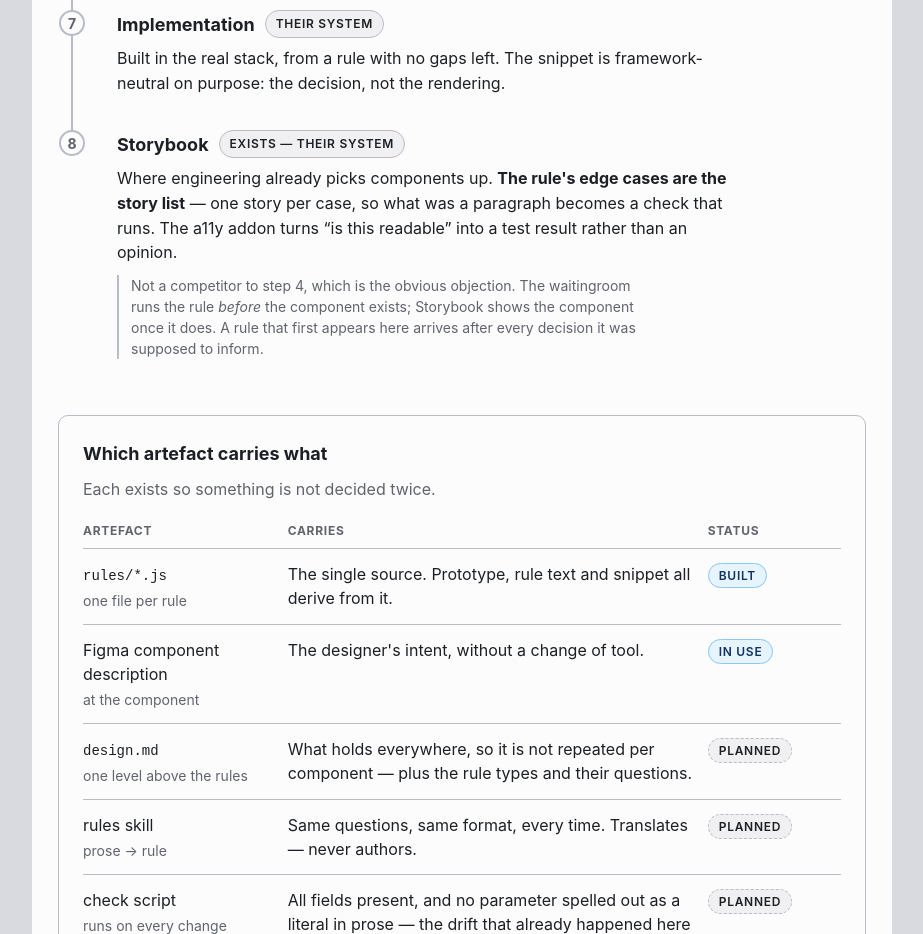
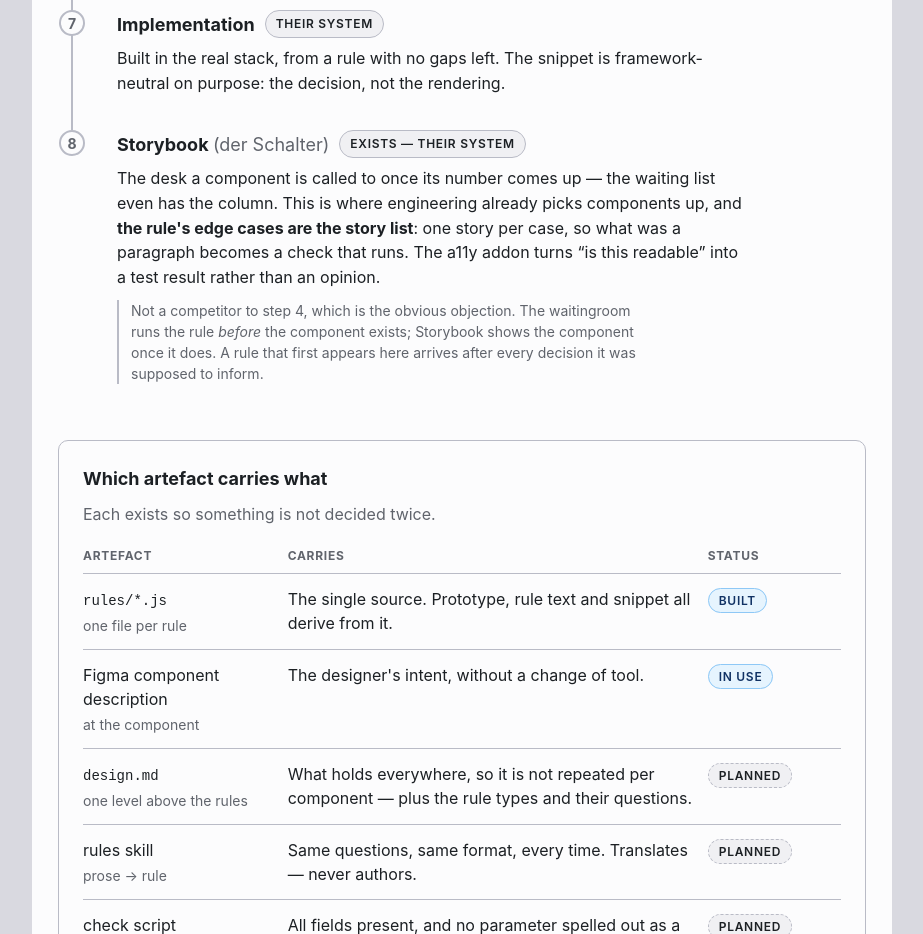
Before and after one commit to AisuStudio/waitingroom, a plain HTML site: page flow.html in a window 1280 px wide. Shown: the part 1500-2434 px from the top of the page, without its empty margins (178-1101 px from the left). Drawn offline with Linux system fonts and the light colour scheme.

Commit message:
Storybook is der Schalter
The metaphor was missing its last piece. In the Bürgeramt the flow is: take a
number, wait, get called to a desk. The waitingroom holds the rule while it
waits; Storybook is the desk the built component is called to, where the case
is handled one story per edge case — the waiting list even has the column.

(First draft said Behandlungszimmer, which broke the domain — treatment rooms
belong to the clinic, and this page deliberately is not the clinic.)

The aside stays German on an English page: its readers are not English, and
the word is the project's own name completed.

```diff
--- a/flow.html
+++ b/flow.html
@@ -137,14 +137,15 @@
       <li class="wr-step">
         <div class="wr-step-head">
           <span class="wr-step-num">8</span>
-          <h2>Storybook</h2>
+          <h2>Storybook <span class="wr-step-alias">(der Schalter)</span></h2>
           <span class="wr-status wr-status-theirs">exists — their system</span>
         </div>
         <p>
-          Where engineering already picks components up. <strong>The rule's edge cases
-          are the story list</strong> — one story per case, so what was a paragraph
-          becomes a check that runs. The a11y addon turns “is this readable” into a
-          test result rather than an opinion.
+          The desk a component is called to once its number comes up — the waiting
+          list even has the column. This is where engineering already picks components
+          up, and <strong>the rule's edge cases are the story list</strong>: one story
+          per case, so what was a paragraph becomes a check that runs. The a11y addon
+          turns “is this readable” into a test result rather than an opinion.
         </p>
         <p class="wr-step-note">
           Not a competitor to step 4, which is the obvious objection. The waitingroom
--- a/waitingroom.css
+++ b/waitingroom.css
@@ -782,6 +782,10 @@ body {
 
 .wr-step-head { display: flex; align-items: center; gap: 10px; flex-wrap: wrap; margin-bottom: 8px; }
 .wr-step-head h2 { font-size: var(--t-read); margin: 0; }
+/* The German aside on the Storybook step. The page is English, its readers
+   are not — and the Schalter closes the metaphor the project is named after:
+   from the waiting room, a number gets called to a desk. */
+.wr-step-alias { font-weight: 400; color: var(--text-muted); }
 .wr-step p { margin: 0 0 10px; max-width: 62ch; }
 .wr-step p.wr-step-note {
   color: var(--text-muted); font-size: var(--t-body);
```
